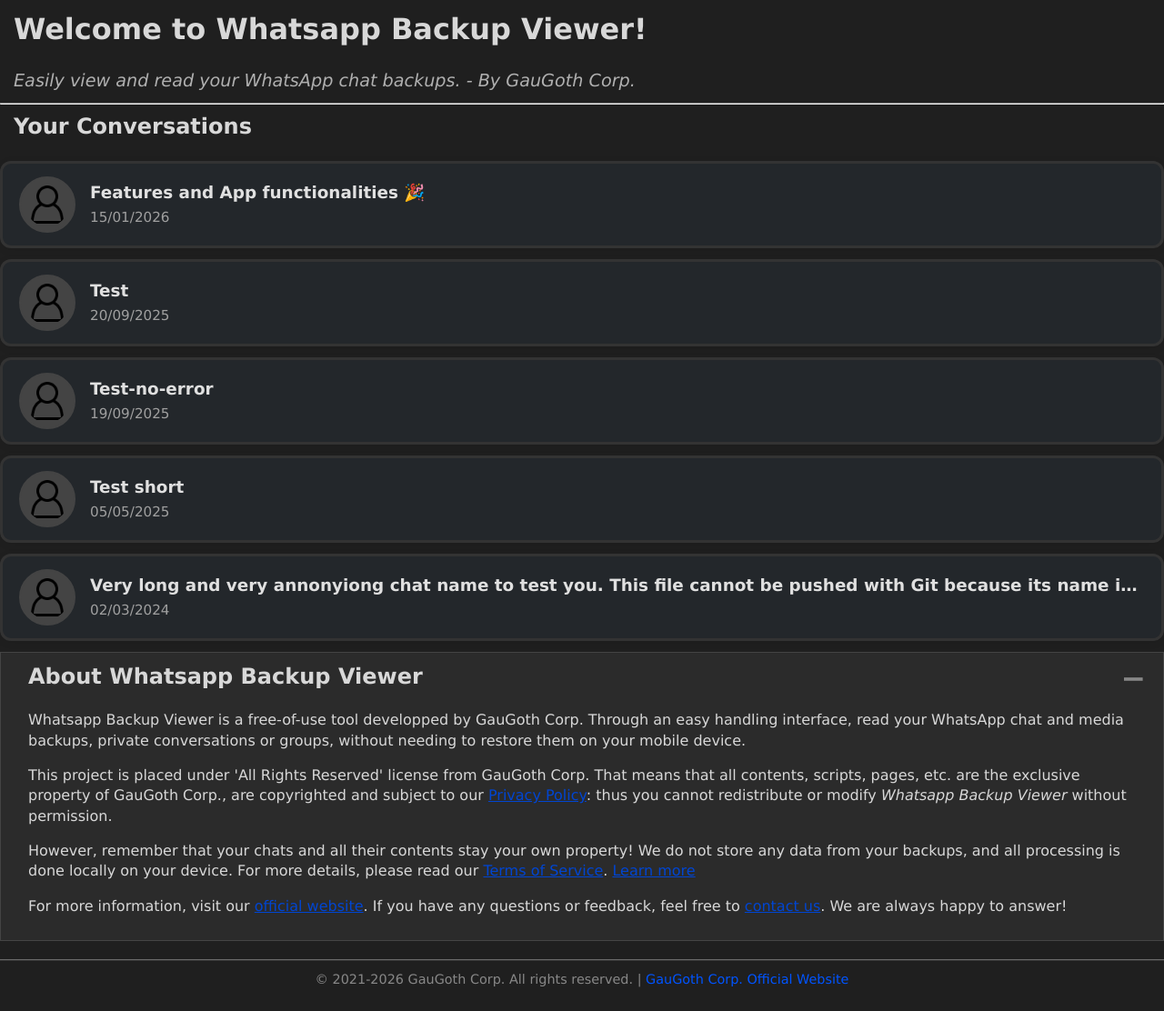
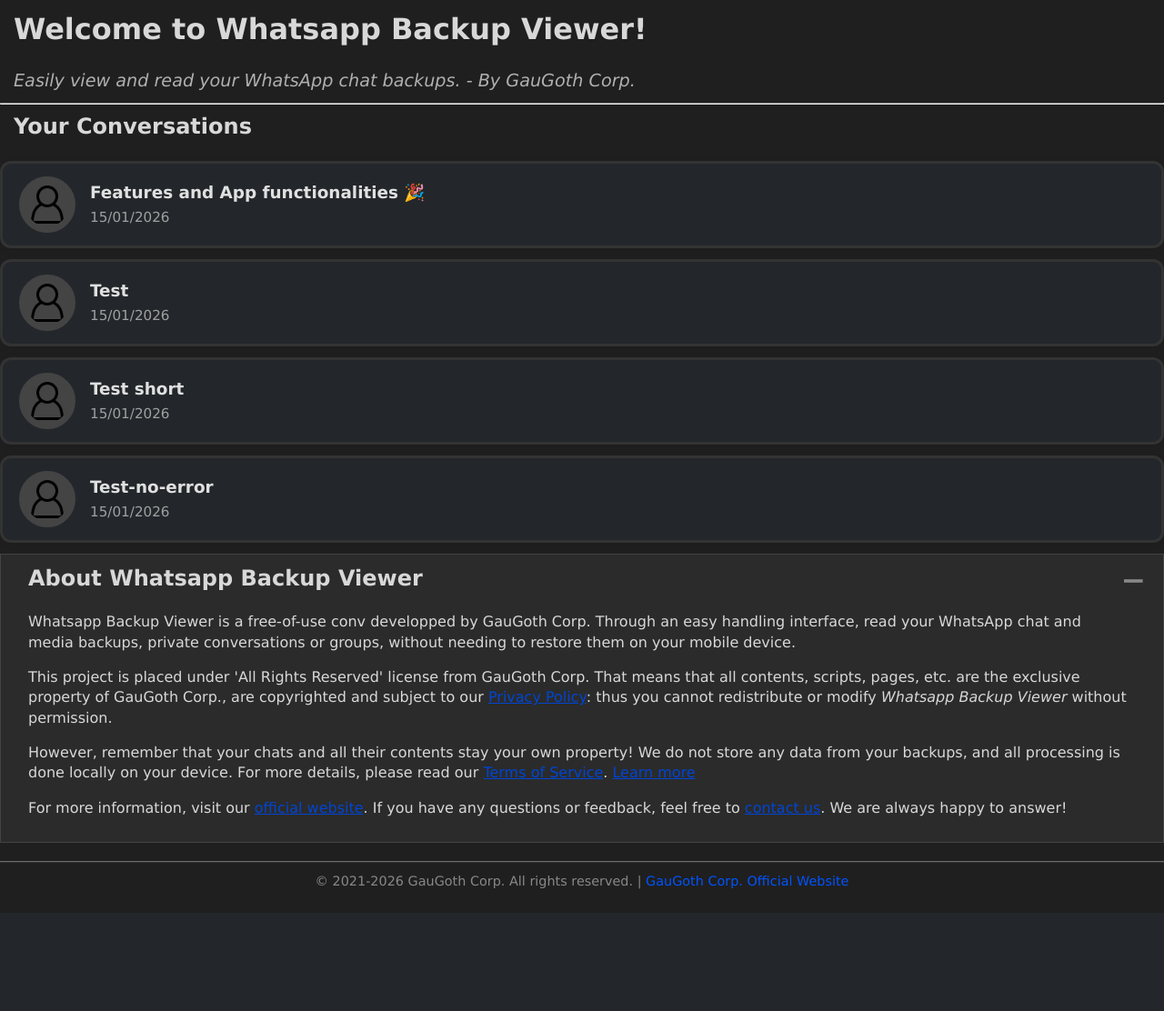
Before and after one commit to GauGoth-Corp/WhatsApp-Backup-Viewer, a PHP site: page / in a window 1280 px wide. Shown: the whole page at 91% size. After the commit the page ends 978 px from the top, so only its background shows below. Run offline with PHP 8.4, Linux system fonts and the light colour scheme.

Commit message:
Feat: passing the home page to php so it lists real conversations

```diff
--- a/W-Backup-Viewer/index.html
+++ b/W-Backup-Viewer/index.php
@@ -1,3 +1,10 @@
+<?php
+
+  //Récupère dans une array le nom de chaque dossier dans le dossier "/W-Backup-Viewer/conversations"
+  $conversations = array_diff(scandir($_SERVER['DOCUMENT_ROOT'] . "\conversations\\"), array('..', '.'));
+?>
+
+
 <!-- Copyright © 2021-2026 GauGoth Corp. All rights reserved -->
 
 <!DOCTYPE html>
@@ -34,45 +41,19 @@
     <div class="conversations-List">
       <h2>Your Conversations</h2>
 
-      <a id="chat-item-1" class="chat-item" href="chat-view.html?chat=Features and App functionalities 🎉">
-        <img class="chat-avatar" src="datas/user-icon.png" alt="Avatar">
-        <div class="chat-info">
-          <span class="chat-name">Features and App functionalities 🎉</span>
-          <span class="chat-date">15/01/2026</span>
-        </div>
-      </a>
-
-      <a id="chat-item-2" class="chat-item" href="chat-view.html?chat=Test">
-        <img class="chat-avatar" src="datas/user-icon.png" alt="Avatar">
-        <div class="chat-info">
-          <span class="chat-name">Test</span>
-          <span class="chat-date">20/09/2025</span>
-        </div>
-      </a>
-
-      <a id="chat-item-3" class="chat-item" href="chat-view.html?chat=Test-no-error">
-        <img class="chat-avatar" src="datas/user-icon.png" alt="Avatar">
-        <div class="chat-info">
-          <span class="chat-name">Test-no-error</span>
-          <span class="chat-date">19/09/2025</span>
-        </div>
-      </a>
-
-      <a id="chat-item-4" class="chat-item" href="chat-view.html?chat=Test short">
-        <img class="chat-avatar" src="datas/user-icon.png" alt="Avatar">
-        <div class="chat-info">
-          <span class="chat-name">Test short</span>
-          <span class="chat-date">05/05/2025</span>
-        </div>
-      </a>
-
-      <a id="chat-item-5" class="chat-item" href="chat-view.html?chat=Very long and very annonyiong chat name to test you. This file cannot be pushed with Git because its name is really too long... Did you know that in Star Wars Yoda s species is never named">
-        <img class="chat-avatar" src="datas/user-icon.png" alt="Avatar">
-        <div class="chat-info">
-          <span class="chat-name">Very long and very annonyiong chat name to test you. This file cannot be pushed with Git because its name is really too long... Did you know that in Star Wars Yoda s species is never named</span>
-          <span class="chat-date">02/03/2024</span>
-        </div>
-      </a>
+      <?php
+      $i = 1;
+      foreach($conversations as $conv):
+            if (is_dir($_SERVER['DOCUMENT_ROOT'] . "\conversations\\" . $conv) && $conv != "real"): ?>
+            <a id="chat-item-<?php echo $i;?>" class="chat-item" href="chat-view.html?chat=<?php echo $conv?>">
+              <img class="chat-avatar" src="datas/user-icon.png" alt="Avatar">
+              <div class="chat-info">
+                <span class="chat-name"><?php echo $conv?></span>
+                <span class="chat-date">15/01/2026</span>
+              </div>
+            </a>
+      <?php endif;
+    endforeach; ?>
 
       <!-- autres .chat-item -->
     </div><!-- end .conversations-List -->
@@ -82,7 +63,7 @@
     <div class="box" id="about"><span id="reduce-about" class="box-reduce">–</span>
       <div id="about-title"><h2>About Whatsapp Backup Viewer</h2></div>
       <p><span id="about-intro">
-        Whatsapp Backup Viewer is a free-of-use tool developped by GauGoth Corp. Through an easy handling interface, read your WhatsApp chat and media backups, private conversations or groups, witho</span><span id="about-content-to-hide1">ut needing to restore them on your mobile device.</span><span id="about-points" class="box-points">Read more...</span>
+        Whatsapp Backup Viewer is a free-of-use conv developped by GauGoth Corp. Through an easy handling interface, read your WhatsApp chat and media backups, private conversations or groups, witho</span><span id="about-content-to-hide1">ut needing to restore them on your mobile device.</span><span id="about-points" class="box-points">Read more...</span>
       </p>
       <div id="about-content-to-hide2"><p>This project is placed under 'All Rights Reserved' license from GauGoth Corp. That means that all contents, scripts, pages, etc. are the exclusive property of GauGoth Corp., are copyrighted and subject to our <a href="http://gaugoth.corp.free.fr/privacy-policy/" target="_blank">Privacy Policy</a>: thus you cannot redistribute or modify <i>Whatsapp Backup Viewer</i> without permission.</p>
         <p>However, remember that your chats and all their contents stay your own property! We do not store any data from your backups, and all processing is done locally on your device. For more details, please read our <a href="http://gaugoth.corp.free.fr/terms-of-service/" target="_blank">Terms of Service</a>.
```
